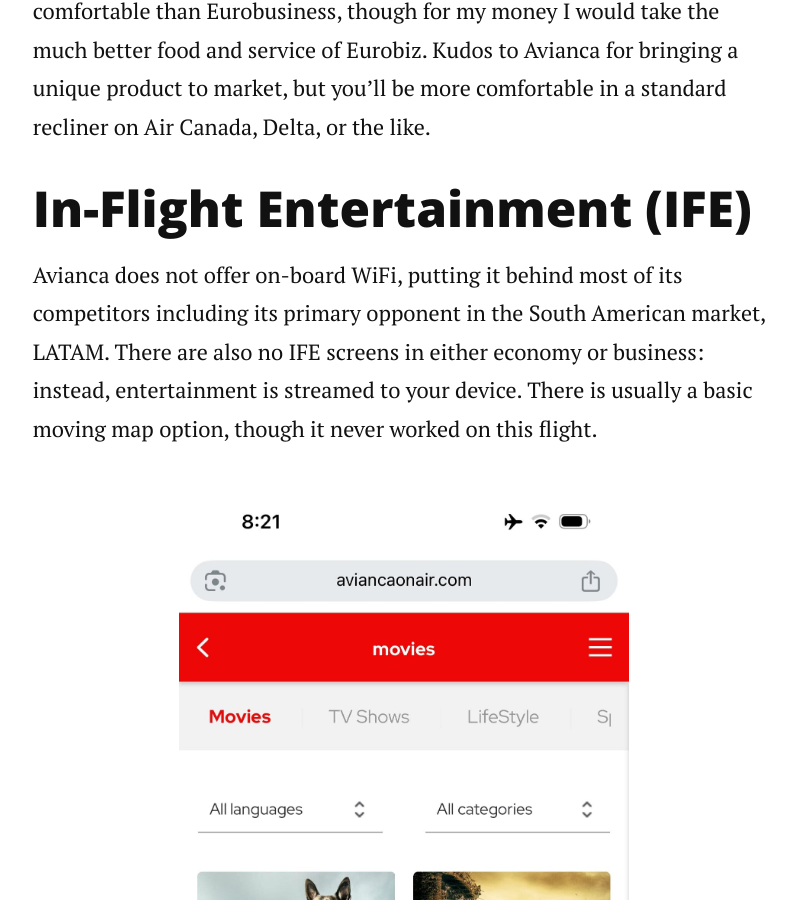
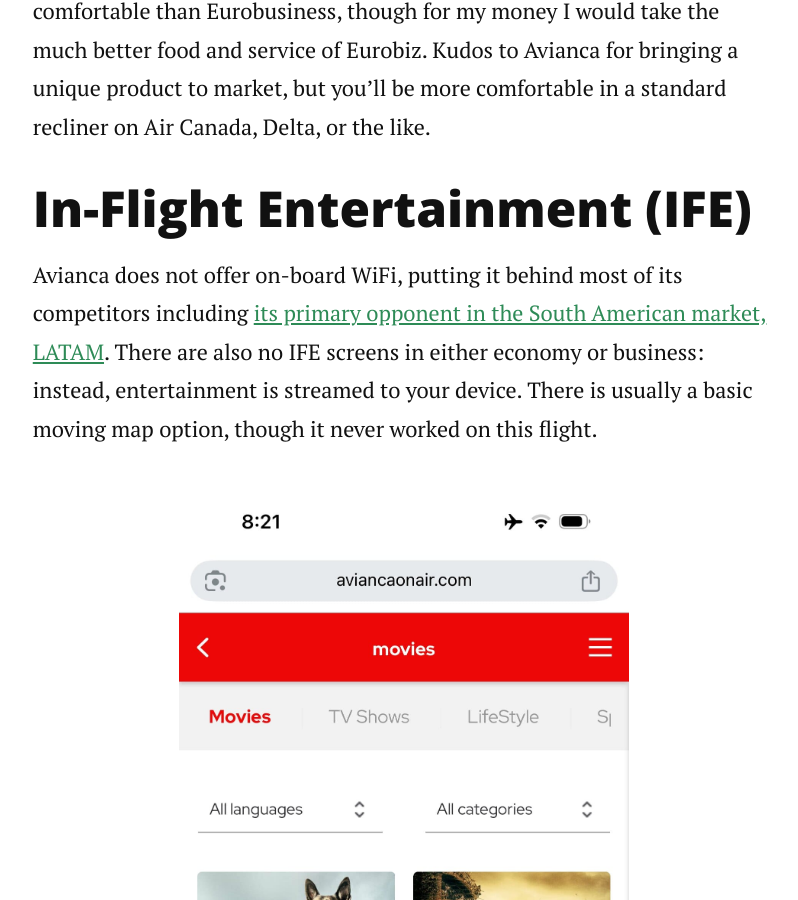
Before and after one commit to RatherBeExploring/ratherbeexploring.github.io, a Jekyll site: the page built from _posts/2026-04-22-avianca-a320-business-class-review-sal-to-yyz-surprisingly-acceptable.md, in a window 1280 px wide and 900 px high, scrolled down 16374 px. Shown: the whole window, without its empty margins (236-1034 px from the left). Built offline with Jekyll 4.4.1, drawn with Linux system fonts in a browser that asks for light colours; nearby versions of some CDN libraries; part of the change alters nothing that is shown.

```diff
--- a/_posts/2026-04-22-avianca-a320-business-class-review-sal-to-yyz-surprisingly-acceptable.md
+++ b/_posts/2026-04-22-avianca-a320-business-class-review-sal-to-yyz-surprisingly-acceptable.md
@@ -147,7 +147,7 @@ All of my nine flights with Avianca have been in this seat, either as a premium
 
 ## In-Flight Entertainment (IFE)
 
-Avianca does not offer on-board WiFi, putting it behind most of its competitors including its primary opponent in the South American market, LATAM.  There are also no IFE screens in either economy or business: instead, entertainment is streamed to your device.  There is usually a basic moving map option, though it never worked on this flight.
+Avianca does not offer on-board WiFi, putting it behind most of its competitors including <a href="https://ratherbeexploring.github.io/blog/latam-premium-economy-review-lima-to-san-jose-eurobiz-in-the-americas/" target="_blank" rel="noopener noreferrer">its primary opponent in the South American market, LATAM</a>.  There are also no IFE screens in either economy or business: instead, entertainment is streamed to your device.  There is usually a basic moving map option, though it never worked on this flight.
 
 <div class="centered-block">
 <img src="/assets/img/avianca16.jpg" alt="Screenshot of the in-flight streaming entertainment on Avianca.">
```
